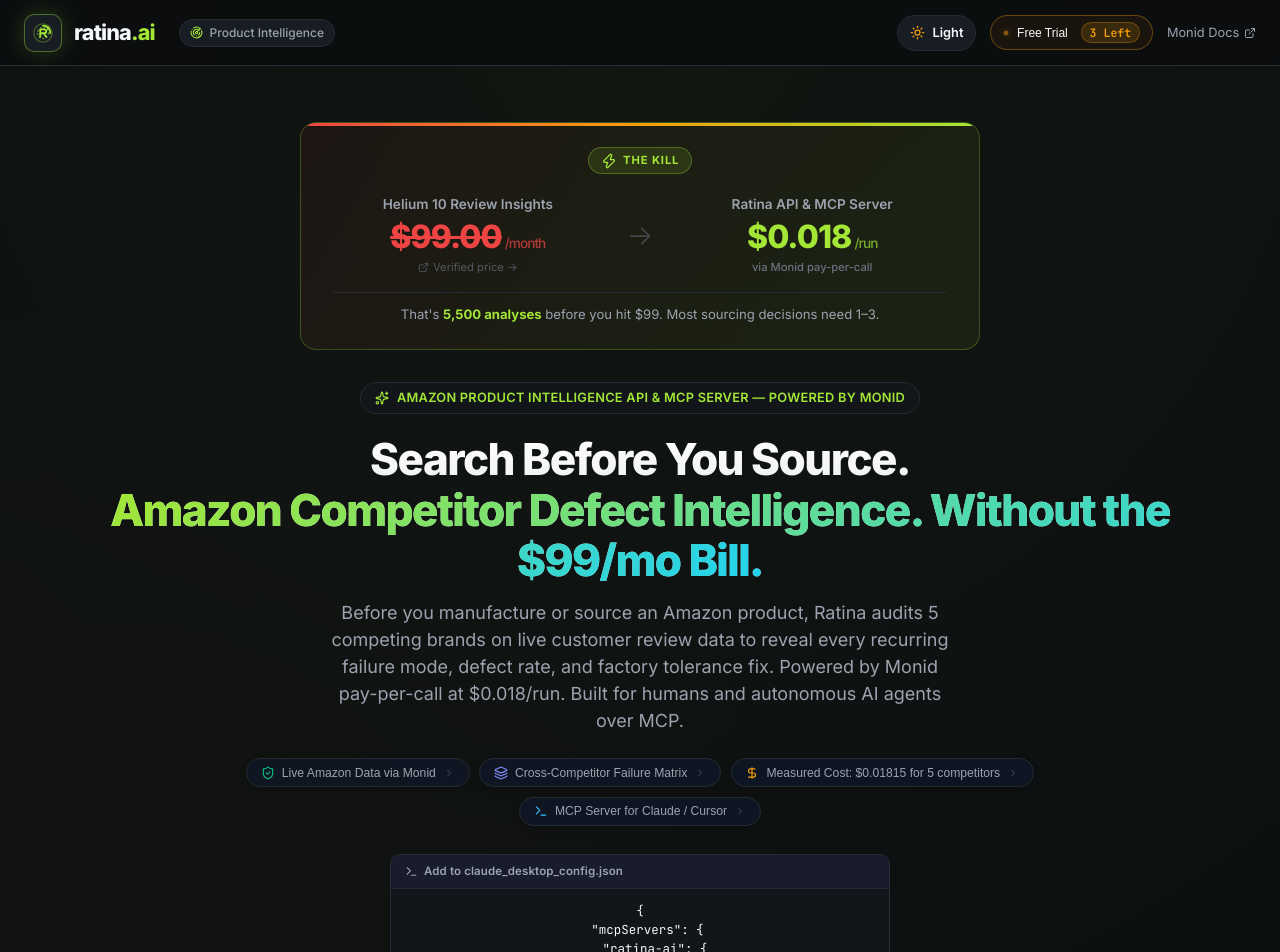
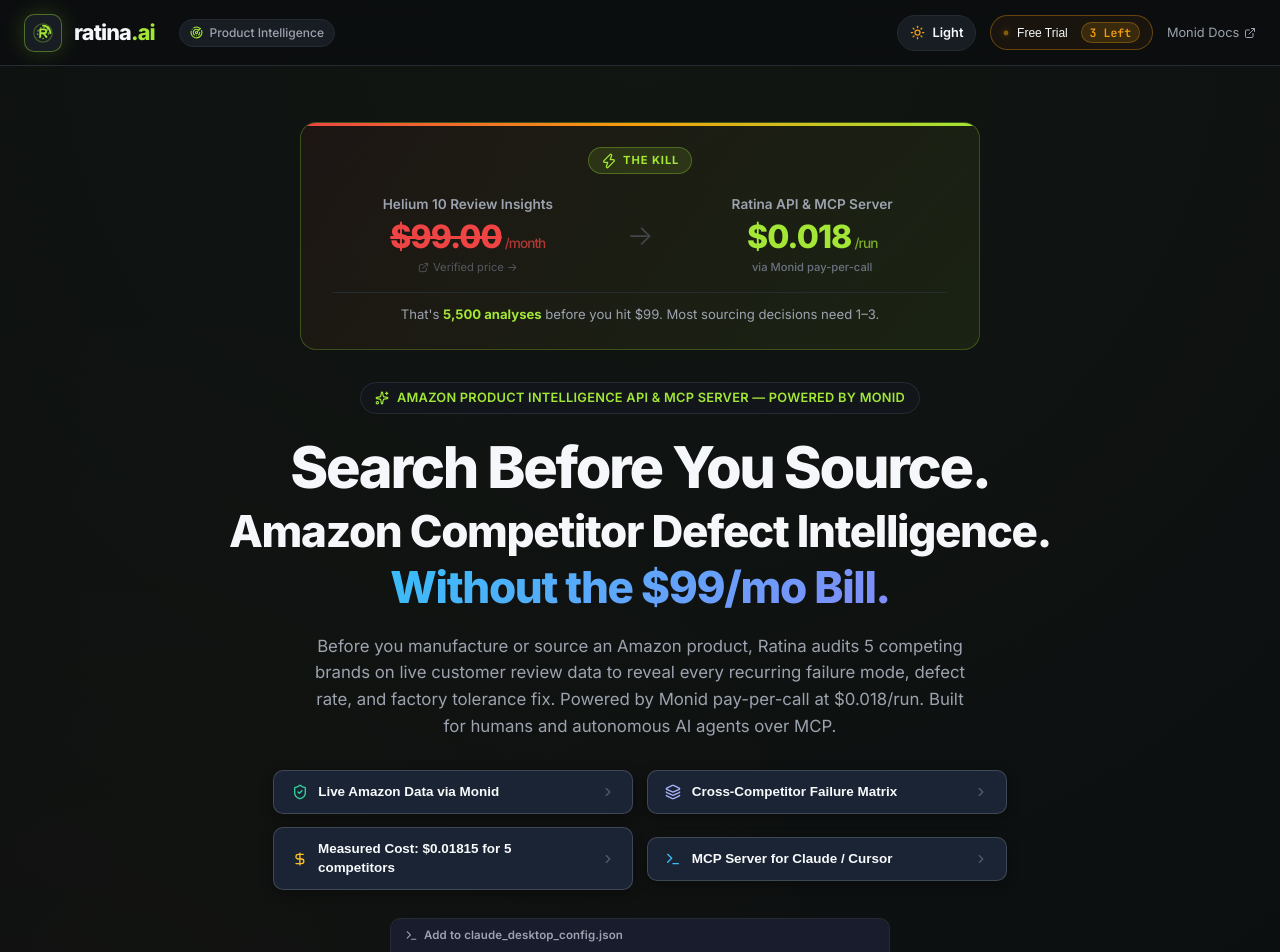
Before and after one commit to Flow-with-blessing/Ratina, a React (Vite) app: page / in a window 1280 px wide. Shown: the top 952 px of the page. Built offline with nearby package versions, Linux system fonts and the light colour scheme; no server answers.

Commit message:
feat(ui): 3-line headline layout and high-contrast 2x2 hero proof badges for light and dark modes

```diff
--- a/src/components/Hero.jsx
+++ b/src/components/Hero.jsx
@@ -48,51 +48,60 @@
       </div>
 
       <h1 className="hero-title">
-        Search Before You Source.<br />
-        <span className="hero-title-accent">Amazon Competitor Defect Intelligence. Without the $99/mo Bill.</span>
+        <span className="hero-title-top">Search Before You Source.</span>
+        <span className="hero-title-mid">Amazon Competitor Defect Intelligence.</span>
+        <span className="hero-title-accent">Without the $99/mo Bill.</span>
       </h1>
 
       <p className="hero-subtext">
         Before you manufacture or source an Amazon product, Ratina audits 5 competing brands on live customer review data to reveal every recurring failure mode, defect rate, and factory tolerance fix. Powered by Monid pay-per-call at $0.018/run. Built for humans and autonomous AI agents over MCP.
       </p>
 
-      {/* Interactive Proof Badges Row */}
+      {/* Interactive Proof Badges Grid (2x2) */}
       <div className="hero-badges-row">
         <button
           className="hero-proof-badge clickable"
           onClick={() => onSelectBadge && onSelectBadge('decision')}
           title="Click to view live 5-competitor audit"
         >
-          <ShieldCheck size={14} className="badge-icon-emerald" />
-          <span>Live Amazon Data via Monid</span>
-          <ChevronRight size={12} className="badge-arrow" />
+          <div className="badge-content">
+            <ShieldCheck size={16} className="badge-icon-emerald" />
+            <span>Live Amazon Data via Monid</span>
+          </div>
+          <ChevronRight size={14} className="badge-arrow" />
         </button>
         <button
           className="hero-proof-badge clickable"
           onClick={() => onSelectBadge && onSelectBadge('matrix')}
           title="Click to view failure patterns across competitors"
         >
-          <Layers size={14} className="badge-icon-indigo" />
-          <span>Cross-Competitor Failure Matrix</span>
-          <ChevronRight size={12} className="badge-arrow" />
+          <div className="badge-content">
+            <Layers size={16} className="badge-icon-indigo" />
+            <span>Cross-Competitor Failure Matrix</span>
+          </div>
+          <ChevronRight size={14} className="badge-arrow" />
         </button>
         <button
           className="hero-proof-badge clickable"
           onClick={() => onSelectBadge && onSelectBadge('receipt')}
           title="Click to inspect exact $0.01815 Monid receipt"
         >
-          <DollarSign size={14} className="badge-icon-amber" />
-          <span>Measured Cost: $0.01815 for 5 competitors</span>
-          <ChevronRight size={12} className="badge-arrow" />
+          <div className="badge-content">
+            <DollarSign size={16} className="badge-icon-amber" />
+            <span>Measured Cost: $0.01815 for 5 competitors</span>
+          </div>
+          <ChevronRight size={14} className="badge-arrow" />
         </button>
         <button
           className="hero-proof-badge clickable"
           onClick={() => onSelectBadge && onSelectBadge('mcp')}
           title="Click to test live Agent MCP Console"
         >
-          <Terminal size={14} className="badge-icon-blue" />
-          <span>MCP Server for Claude / Cursor</span>
-          <ChevronRight size={12} className="badge-arrow" />
+          <div className="badge-content">
+            <Terminal size={16} className="badge-icon-blue" />
+            <span>MCP Server for Claude / Cursor</span>
+          </div>
+          <ChevronRight size={14} className="badge-arrow" />
         </button>
       </div>
 
--- a/src/index.css
+++ b/src/index.css
@@ -315,20 +315,52 @@
 }
 
 .hero-title {
-  font-size: 2.75rem;
+  display: flex;
+  flex-direction: column;
+  align-items: center;
+  gap: 0.35rem;
+  line-height: 1.15;
+  margin-bottom: 1.25rem;
+  text-align: center;
+}
+
+.hero-title-top {
+  font-size: clamp(2.3rem, 5.2vw, 3.6rem);
+  font-weight: 900;
+  letter-spacing: -0.04em;
+  color: var(--text-primary);
+  display: block;
+}
+
+.hero-title-mid {
+  font-size: clamp(1.75rem, 4vw, 2.75rem);
   font-weight: 800;
-  line-height: 1.15;
-  letter-spacing: -0.035em;
-  margin-bottom: 0.85rem;
-  background: var(--hero-title-gradient);
+  letter-spacing: -0.03em;
+  color: var(--text-primary);
+  display: block;
+}
+
+.hero-title-accent {
+  font-size: clamp(1.75rem, 4vw, 2.75rem);
+  font-weight: 800;
+  letter-spacing: -0.03em;
+  background: linear-gradient(135deg, #0284C7 0%, #2563EB 50%, #4F46E5 100%);
   -webkit-background-clip: text;
   -webkit-text-fill-color: transparent;
+  display: block;
+}
+
+[data-theme='dark'] .hero-title-accent {
+  background: linear-gradient(135deg, #38BDF8 0%, #60A5FA 50%, #818CF8 100%);
+  -webkit-background-clip: text;
+  -webkit-text-fill-color: transparent;
 }
 
 .hero-subtext {
-  font-size: 1.125rem;
-  color: var(--text-secondary);
-  max-width: 620px;
+  font-size: 1.05rem;
+  line-height: 1.6;
+  color: var(--text-secondary);
+  max-width: 660px;
   margin: 0 auto;
   font-weight: 400;
 }
@@ -1420,65 +1452,116 @@
 }
 
 /* ═══════════════════════════════════════════════════════════════════
-   HERO INTERACTIVE PROOF BADGES
+   HERO INTERACTIVE PROOF BADGES (2x2 Grid)
    ═══════════════════════════════════════════════════════════════════ */
 
 .hero-badges-row {
-  display: flex;
-  flex-wrap: wrap;
+  display: grid;
+  grid-template-columns: repeat(2, minmax(280px, 360px));
   justify-content: center;
-  gap: 0.6rem;
-  margin: 1.5rem auto 0;
-  max-width: 900px;
+  gap: 0.85rem;
+  margin: 1.85rem auto 0;
+  max-width: 760px;
+  width: 100%;
+}
+
+@media (max-width: 680px) {
+  .hero-badges-row {
+    grid-template-columns: 1fr;
+    padding: 0 1rem;
+  }
 }
 
 .hero-proof-badge {
-  display: inline-flex;
-  align-items: center;
-  gap: 0.45rem;
-  padding: 0.4rem 0.85rem;
-  border-radius: 9999px;
-  background: rgba(30, 41, 59, 0.55);
-  border: 1px solid var(--border-subtle);
-  font-size: 0.76rem;
-  font-weight: 500;
-  color: var(--text-secondary);
+  display: flex;
+  align-items: center;
+  justify-content: space-between;
+  gap: 0.75rem;
+  padding: 0.75rem 1.1rem;
+  border-radius: var(--radius-md);
+  font-size: 0.84rem;
+  font-weight: 600;
+  line-height: 1.35;
   transition: all 0.2s cubic-bezier(0.16, 1, 0.3, 1);
-  box-shadow: 0 2px 6px rgba(0, 0, 0, 0.2);
-}
-
+  text-align: left;
+  width: 100%;
+  text-decoration: none;
+}
+
+.badge-content {
+  display: flex;
+  align-items: center;
+  gap: 0.65rem;
+  flex: 1;
+}
+
+/* Light Mode Styling (Default) */
 .hero-proof-badge.clickable {
   cursor: pointer;
-  background: rgba(15, 23, 42, 0.7);
+  background: #FFFFFF;
+  border: 1.5px solid #CBD5E1;
+  color: #0F172A;
+  box-shadow: 0 2px 8px rgba(0, 0, 0, 0.06);
 }
 
 .hero-proof-badge.clickable:hover {
   transform: translateY(-2px);
-  color: #fff;
-  border-color: rgba(99, 102, 241, 0.6);
-  background: rgba(30, 41, 59, 0.85);
-  box-shadow: 0 6px 16px -2px rgba(99, 102, 241, 0.25), 0 0 10px rgba(99, 102, 241, 0.15);
+  border-color: #4F46E5;
+  background: #F8FAFC;
+  box-shadow: 0 6px 20px rgba(79, 70, 229, 0.16);
+  color: #0F172A;
 }
 
 .hero-proof-badge.clickable:active {
   transform: translateY(0);
 }
 
+/* Dark Mode Styling */
+[data-theme='dark'] .hero-proof-badge.clickable {
+  background: rgba(30, 41, 59, 0.85);
+  border: 1.5px solid rgba(255, 255, 255, 0.16);
+  color: #F8FAFC;
+  box-shadow: 0 3px 12px rgba(0, 0, 0, 0.35);
+}
+
+[data-theme='dark'] .hero-proof-badge.clickable:hover {
+  background: rgba(45, 55, 72, 0.95);
+  border-color: #818CF8;
+  color: #FFFFFF;
+  box-shadow: 0 6px 22px rgba(99, 102, 241, 0.3);
+}
+
 .badge-arrow {
-  opacity: 0.4;
+  opacity: 0.45;
+  flex-shrink: 0;
   transition: transform 0.2s ease, opacity 0.2s ease;
+  color: #64748B;
 }
 
 .hero-proof-badge.clickable:hover .badge-arrow {
   opacity: 1;
   transform: translateX(3px);
+  color: #4F46E5;
+}
+
+[data-theme='dark'] .badge-arrow {
+  color: #94A3B8;
+}
+
+[data-theme='dark'] .hero-proof-badge.clickable:hover .badge-arrow {
   color: var(--accent-lime);
 }
 
-.badge-icon-emerald { color: #10B981; }
-.badge-icon-indigo  { color: #818CF8; }
-.badge-icon-amber   { color: #F59E0B; }
-.badge-icon-blue    { color: #38BDF8; }
+/* High Contrast Icon Colors */
+.badge-icon-emerald { color: #059669; }
+.badge-icon-indigo  { color: #4F46E5; }
+.badge-icon-amber   { color: #D97706; }
+.badge-icon-blue    { color: #0284C7; }
+
+[data-theme='dark'] .badge-icon-emerald { color: #34D399; }
+[data-theme='dark'] .badge-icon-indigo  { color: #A5B4FC; }
+[data-theme='dark'] .badge-icon-amber   { color: #FBBF24; }
+[data-theme='dark'] .badge-icon-blue    { color: #38BDF8; }
 
 /* ═══════════════════════════════════════════════════════════════════
    MCP QUICK-START SNIPPET
```
